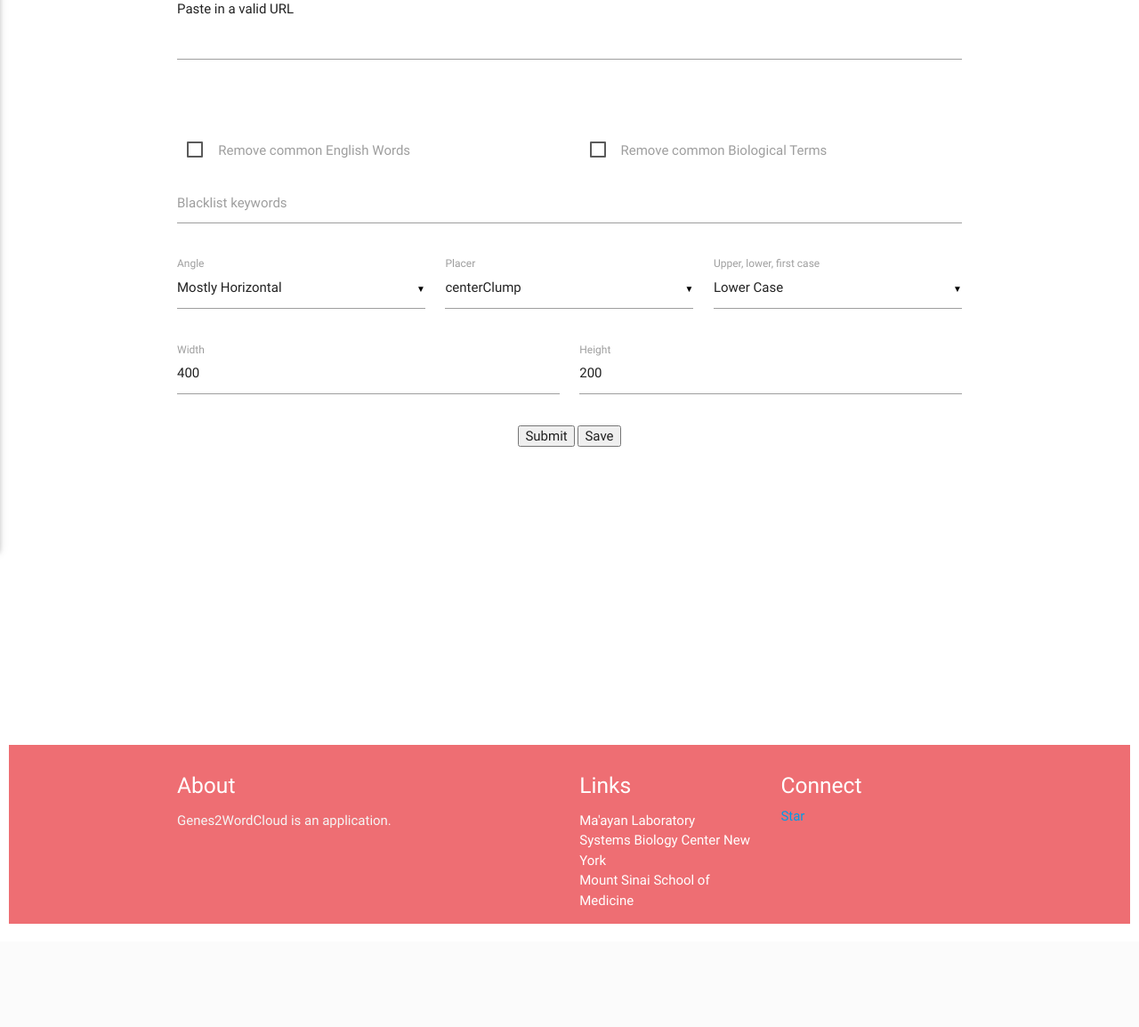
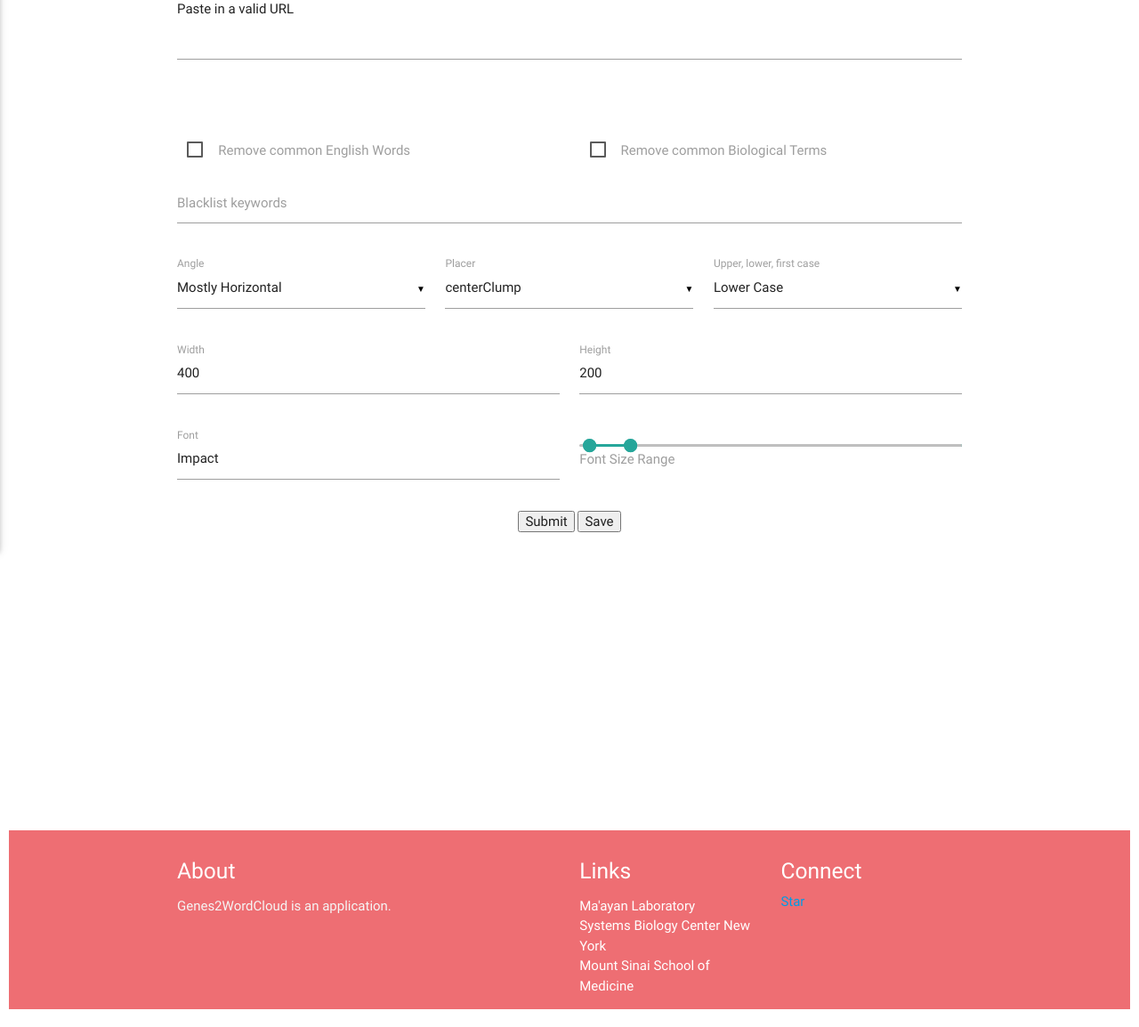
Before and after one commit to MaayanLab/GenesToWordCloud, a Flask app: page /create/url in a window 1280 px wide. Shown: the part 241-1395 px from the top of the page at 89% size. Before the commit the page ends 1279 px from the top, so only its background shows below. Run offline with Flask 2, Linux system fonts and the light colour scheme; parts of the project's set-up code (start-up, migrations or seed data) failed here and were passed over.

Commit message:
Added font and font-size modifiers to create
- Font size range using noUiSlider

Daniel Clarke

```diff
--- /dev/null
+++ b/static/css/nouislider.css
@@ -0,0 +1,259 @@
+/*!
+ * Materialize v0.97.6 (http://materializecss.com)
+ * Copyright 2014-2015 Materialize
+ * MIT License (https://raw.githubusercontent.com/Dogfalo/materialize/master/LICENSE)
+ */
+
+/* Functional styling;
+ * These styles are required for noUiSlider to function.
+ * You don't need to change these rules to apply your design.
+ */
+.noUi-target,
+.noUi-target * {
+-webkit-touch-callout: none;
+-webkit-user-select: none;
+-ms-touch-action: none;
+-ms-user-select: none;
+-moz-user-select: none;
+-moz-box-sizing: border-box;
+	box-sizing: border-box;
+}
+.noUi-target {
+	position: relative;
+	direction: ltr;
+}
+.noUi-base {
+	width: 100%;
+	height: 100%;
+	position: relative;
+	z-index: 1; /* Fix 401 */
+}
+.noUi-origin {
+	position: absolute;
+	right: 0;
+	top: 6px;
+	left: 0;
+	bottom: 0;
+}
+.noUi-handle {
+	position: relative;
+	z-index: 1;
+}
+.noUi-stacking .noUi-handle {
+/* This class is applied to the lower origin when
+   its values is > 50%. */
+	z-index: 10;
+}
+.noUi-state-tap .noUi-origin {
+-webkit-transition: left 0.25s, top 0.25s;
+	transition: left 0.25s, top 0.25s;
+}
+.noUi-state-drag * {
+	cursor: inherit !important;
+}
+
+/* Painting and performance;
+ * Browsers can paint handles in their own layer.
+ */
+.noUi-base {
+	-webkit-transform: translate3d(0,0,0);
+	transform: translate3d(0,0,0);
+}
+
+/* Slider size and handle placement;
+ */
+.noUi-horizontal {
+	height: 18px;
+}
+.noUi-horizontal .noUi-handle {
+	width: 34px;
+	height: 28px;
+	left: -17px;
+	top: -6px;
+}
+.noUi-vertical {
+	width: 18px;
+}
+.noUi-vertical .noUi-handle {
+	width: 28px;
+	height: 34px;
+	left: -6px;
+	top: -17px;
+}
+
+/* Styling;
+ */
+.noUi-background {
+	background: #FAFAFA;
+	box-shadow: inset 0 1px 1px #f0f0f0;
+}
+.noUi-connect {
+	background: #3FB8AF;
+	box-shadow: inset 0 0 3px rgba(51,51,51,0.45);
+-webkit-transition: background 450ms;
+	transition: background 450ms;
+}
+.noUi-origin {
+	border-radius: 2px;
+}
+.noUi-target {
+	border-radius: 4px;
+	border: 1px solid #D3D3D3;
+	box-shadow: inset 0 1px 1px #F0F0F0, 0 3px 6px -5px #BBB;
+}
+.noUi-target.noUi-connect {
+	box-shadow: inset 0 0 3px rgba(51,51,51,0.45), 0 3px 6px -5px #BBB;
+}
+
+/* Handles and cursors;
+ */
+.noUi-dragable {
+	cursor: w-resize;
+}
+.noUi-vertical .noUi-dragable {
+	cursor: n-resize;
+}
+.noUi-handle {
+	border: 1px solid #D9D9D9;
+	border-radius: 3px;
+	background: #FFF;
+	cursor: default;
+	box-shadow: inset 0 0 1px #FFF,
+				inset 0 1px 7px #EBEBEB,
+				0 3px 6px -3px #BBB;
+}
+.noUi-active {
+	box-shadow: inset 0 0 1px #FFF,
+				inset 0 1px 7px #DDD,
+				0 3px 6px -3px #BBB;
+}
+
+/* Handle stripes;
+ */
+.noUi-handle:before,
+.noUi-handle:after {
+	content: "";
+	display: block;
+	position: absolute;
+	height: 14px;
+	width: 1px;
+	background: #E8E7E6;
+	left: 14px;
+	top: 6px;
+}
+.noUi-handle:after {
+	left: 17px;
+}
+.noUi-vertical .noUi-handle:before,
+.noUi-vertical .noUi-handle:after {
+	width: 14px;
+	height: 1px;
+	left: 6px;
+	top: 14px;
+}
+.noUi-vertical .noUi-handle:after {
+	top: 17px;
+}
+
+/* Disabled state;
+ */
+[disabled].noUi-connect,
+[disabled] .noUi-connect {
+	background: #B8B8B8;
+}
+[disabled].noUi-origin,
+[disabled] .noUi-handle {
+	cursor: not-allowed;
+}
+
+/*Materialize Theming*/
+
+.noUi-target {
+
+  box-shadow: none;
+  border: none;
+}
+.noUi-base {
+  height: 15px;
+  top: -6px;
+}
+.noUi-background {
+  height: 3px;
+  top: 6px;
+  background-color: #bfbfbf;
+  box-shadow: none;
+}
+.noUi-horizontal {
+  height: 3px;
+}
+.noUi-connect {
+  height: 3px;
+  top: 6px;
+  background-color: #26A69A;
+  box-shadow: none;
+}
+
+/*Handle*/
+.noUi-horizontal .noUi-handle {
+  width: 15px;
+  height: 15px;
+  border-radius: 50%;
+  box-shadow: none;
+  background-color: #26A69A;
+  border: none;
+  left: -5px;
+  top: -6px;
+  transition: width .2s cubic-bezier(0.215, 0.610, 0.355, 1.000),
+              height .2s cubic-bezier(0.215, 0.610, 0.355, 1.000),
+              left .2s cubic-bezier(0.215, 0.610, 0.355, 1.000),
+              top .2s cubic-bezier(0.215, 0.610, 0.355, 1.000);
+}
+.noUi-handle:before {
+  content: none;
+}
+.noUi-handle:after {
+  content: none;
+}
+/*Handle on Drag*/
+.noUi-target .noUi-active.noUi-handle {
+  width: 3px;
+  height: 3px;
+  left: 0;
+  top: 0;
+}
+
+.noUi-target .noUi-active .range-label span {
+}
+.noUi-target .range-label {
+  position: absolute;
+  height: 30px;
+  width: 30px;
+  top: -17px;
+  left: -2px;
+  background-color: #26A69A;
+  border-radius: 50%;
+  transition: border-radius .25s cubic-bezier(0.215, 0.610, 0.355, 1.000),
+              transform .25s cubic-bezier(0.215, 0.610, 0.355, 1.000);
+  transform: scale(.5) rotate(-45deg);
+  transform-origin: 50% 100%;
+}
+.noUi-target .noUi-active .range-label {
+  border-radius: 15px 15px 15px 0;
+  transform: rotate(-45deg) translate(23px, -25px);
+
+}
+.range-label span {
+  width: 100%;
+  text-align: center;
+  color: #fff;
+  font-size: 12px;
+  transform: rotate(45deg);
+  opacity: 0;
+  position: absolute;
+  top: 7px;
+  left: -1px;
+  transition: opacity .25s cubic-bezier(0.215, 0.610, 0.355, 1.000);
+}
+.noUi-active .range-label span {
+  opacity: 1;
+}
--- a/static/js/main.js
+++ b/static/js/main.js
@@ -1 +1 @@
-(function e(t,n,r){function s(o,u){if(!n[o]){if(!t[o]){var a=typeof require=="function"&&require;if(!u&&a)return a(o,!0);if(i)return i(o,!0);var f=new Error("Cannot find module '"+o+"'");throw f.code="MODULE_NOT_FOUND",f}var l=n[o]={exports:{}};t[o][0].call(l.exports,function(e){var n=t[o][1][e];return s(n?n:e)},l,l.exports,e,t,n,r)}return n[o].exports}var i=typeof require=="function"&&require;for(var o=0;o<r.length;o++)s(r[o]);return s})({1:[function(require,module,exports){$(document).ready(function(){$(".dropdown-button").dropdown();$(".button-collapse").sideNav();$("select").material_select()})},{}]},{},[1]);
+(function e(t,n,r){function s(o,u){if(!n[o]){if(!t[o]){var a=typeof require=="function"&&require;if(!u&&a)return a(o,!0);if(i)return i(o,!0);var f=new Error("Cannot find module '"+o+"'");throw f.code="MODULE_NOT_FOUND",f}var l=n[o]={exports:{}};t[o][0].call(l.exports,function(e){var n=t[o][1][e];return s(n?n:e)},l,l.exports,e,t,n,r)}return n[o].exports}var i=typeof require=="function"&&require;for(var o=0;o<r.length;o++)s(r[o]);return s})({1:[function(require,module,exports){$(document).ready(function(){$(".dropdown-button").dropdown();$(".button-collapse").sideNav();$("select").material_select();$.each($(".noUiSlider"),function(){var elem=$(this);noUiSlider.create(this,{start:eval(elem.attr("start")),connect:true,step:1,range:{min:eval(elem.attr("min")),max:eval(elem.attr("max"))},format:wNumb({decimals:0})});this.noUiSlider.on("set",function(value){elem.attr("value",value)});this.noUiSlider.set(eval(elem.attr("start")))})})},{}]},{},[1]);
--- a/templates/base.html
+++ b/templates/base.html
@@ -5,6 +5,7 @@
   <link href="http://fonts.googleapis.com/icon?family=Material+Icons" rel="stylesheet">
   <meta name="viewport" content="width=device-width, initial-scale=1.0"/>
   <link href="/static/css/materialize.min.css" type="text/css" rel="stylesheet" media="screen,projection"/>
+  <link href="/static/css/nouislider.css" type="text/css" rel="stylesheet" media="screen,projection"/>
   <link href="/static/css/main.css" type="text/css" rel="stylesheet" media="screen,projection"/>
   {% block head %}{% endblock %}
 </head>
@@ -102,6 +103,7 @@
   </footer>
   <script src="/static/js/jquery.min.js"></script>
   <script src="/static/js/materialize.min.js"></script>
+  <script src="/static/js/nouislider.min.js"></script>
   <script src="/static/js/main.js"></script>
   {% block script %}{% endblock %}
 </body>
--- a/templates/create.html
+++ b/templates/create.html
@@ -63,6 +63,16 @@
 			<label for="height">Height</label>
 		</div>
 	</div>
+	<div class="row">
+		<div class="input-field col s6">
+			<input type="text" id="font" value="Impact">
+			<label for="font">Font</label>
+		</div>
+		<div class="input-field col s6">
+			<div class="noUiSlider" id="font-size" min="0" max="250" start="[5, 32]"></div>
+			<label for="font-size">Font Size Range</label>
+		</div>
+	</div>
 	<div class="input-field center"><input type="submit">&nbsp;<input type="button" id="save" value="Save"></div>
 </form>
 <p><br /></p>
```
Also changed, not shown: js/create.js (+25 -10 lines), js/main.js (+23 -1 lines), static/js/create.js, static/js/nouislider.min.js (added), 1 other file.
